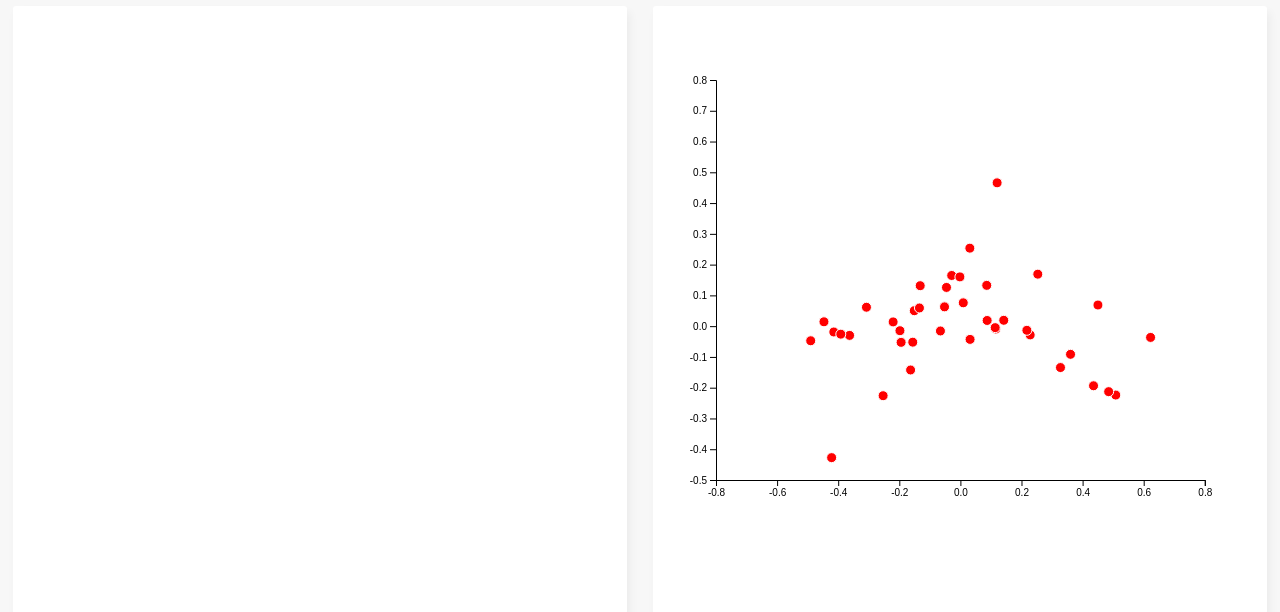
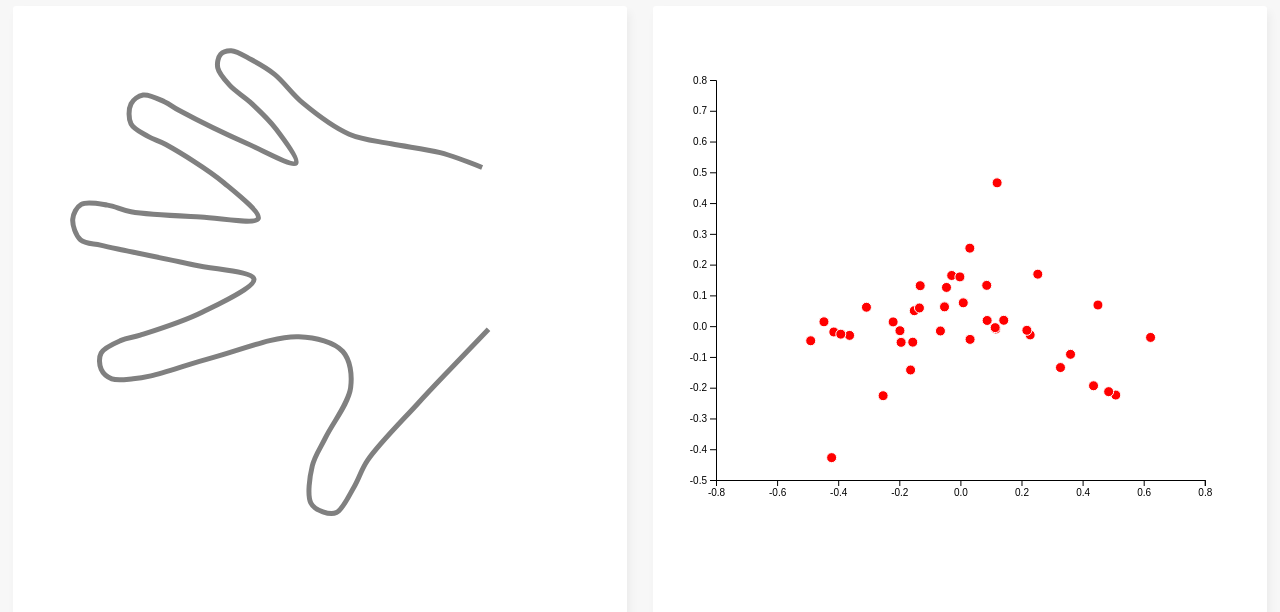
Before and after one commit to duryno/duryno.github.io, a plain HTML site: page project4/index.html in a window 1280 px wide. Drawn offline with nearby package versions, Linux system fonts and the light colour scheme.

Commit message:
Project 4 - incorporated hand outline plot

```diff
--- a/project4/index.html
+++ b/project4/index.html
@@ -8,12 +8,12 @@
     <link href="https://fonts.googleapis.com/css?family=Open+Sans:400,700,300" rel="stylesheet">
 
     <script src="https://d3js.org/d3.v4.min.js"></script>
-    <script src="js/scatter-plot.js"></script>
+    <script src="js/plots.js"></script>
 </head>
 <body>
 
     <section>
-
+        <svg id="hand_outline"></svg>
     </section>
     <section>
         <svg id="scatter-plot"></svg>
--- a/project4/js/scatter-plot.js
+++ b/project4/js/plots.js
@@ -2,12 +2,11 @@ d3.select(window).on('load', init);
 
 function init() {
 
+    var defaultHandId = "id1";
     var svg = d3.select('#scatter-plot');
     var margin = {top: 50, right: 50, bottom: 50, left: 50};
     var width = +svg.node().getBoundingClientRect().width;
     var height = +svg.node().getBoundingClientRect().height;
-
-    var g = svg.append("g")
 
     d3.tsv("handsPCA.txt", function(error, data) {
         if(error) throw error;
@@ -33,10 +32,6 @@ function init() {
             })
             .attr("fill", "red")
             .attr("stroke", "white")
-            .append("svg:title")
-            .text(function(d) {
-                return d.V1;
-            })
             .on("mouseover", handleMouseOver);
 
         var xAxis = d3.axisBottom()
@@ -60,8 +55,56 @@ function init() {
             .attr("transform","translate(" + margin.left + ", 0)");
 
         function handleMouseOver(d,i) {
-
+            updateHand(d.id);
         }
 
     });
+
+    d3.tsv('hands.txt', function(error, data) {
+        if (error) throw error;
+
+        svg2 = d3.select('#hand_outline');
+        var width = +svg2.node().getBoundingClientRect().width;
+        var height = +svg2.node().getBoundingClientRect().height;
+        var padding = 30;
+
+        xScale = d3.scaleTime()
+            .domain(d3.range(0, 1.5))
+            .range([padding, width - padding]);
+
+        yScale = d3.scaleLinear()
+            .domain([0 , 0.8 ])
+            .range([height - padding, padding]);
+
+        handsData = data;
+        drawHand(defaultHandId, data);
+
+    });
+
+    function drawHand(id) {
+        //Create line
+        svg2.append("path")
+            .datum(handsData)
+            .attr("class", "line")
+            .attr("d", getLine(id))
+            .attr("stroke" , "grey")
+            .attr("stroke-width", "5px")
+            .attr("fill", "none")
+            .attr("transform", "translate(" + (-width / 6) + "," + (height / 6 ) + ")");
+    }
+
+    function updateHand(id) {
+        //Update line
+        svg2.select("path")
+            .attr("d", getLine(id));
+    }
+
+    function getLine(id) {
+        //Define line generator
+        return d3.line()
+            .defined(function(d) { return d.id === id; })
+            .x(function(d) { return xScale(d.x); })
+            .y(function(d) { return yScale(d.y); })
+            .curve(d3.curveCatmullRom);
+    }
 }
--- a/project4/style.css
+++ b/project4/style.css
@@ -47,6 +47,10 @@ h2, h3 {
     text-align: center;
 }
 #scatter-plot {
+    width: 100%;
+    height: 500px;
+}
+#hand_outline {
     width: 100%;
     height: 500px;
 }
@@ -109,3 +113,6 @@ h2, h3 {
     width: 60%;
     margin: 0 auto;
 }
+circle:hover {
+    fill: #4CAF50;
+}
```
